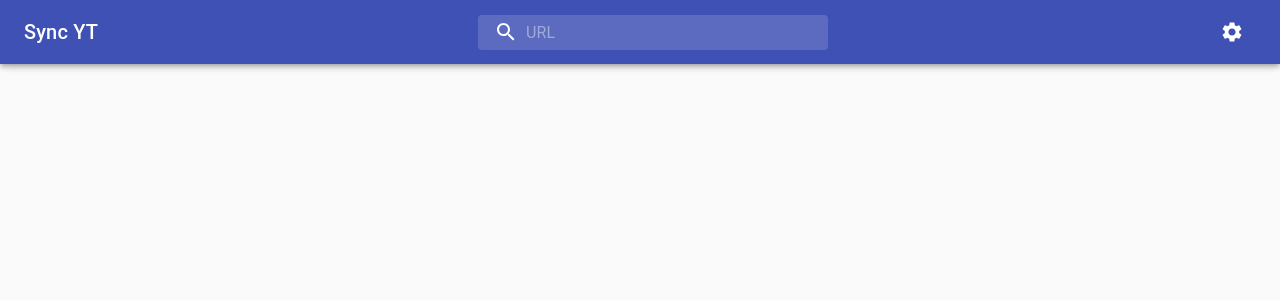
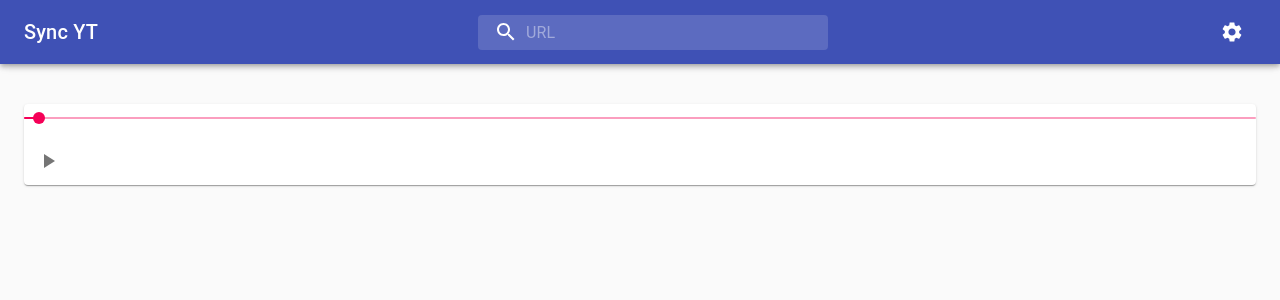
Before and after one commit to stventek/sync-yt-frontend, a React (Create React App) app: page /room/1 in a window 1280 px wide. Shown: the top 300 px of the page. Built offline with nearby package versions, Linux system fonts and the light colour scheme; the HTML template or start-up script is replaced by a standard one.

Commit message:
creating player and player controls component

```diff
--- a/src/components/navbar/navbar.tsx
+++ b/src/components/navbar/navbar.tsx
@@ -57,6 +57,7 @@ export default function NavBar() {
 
   return (
     <div>
+      <Toolbar/>
       <AppBar position="fixed">
         <Toolbar>
           <Typography className={classes.title} variant="h6" noWrap>
--- /dev/null
+++ b/src/components/player/player-controls.tsx
@@ -0,0 +1,48 @@
+import Paper from '@material-ui/core/Paper';
+import Slider from '@material-ui/core/Slider';
+import makeStyles from '@material-ui/core/styles/makeStyles';
+import msToTime from '../../utilities/ms-to-time';
+import Tooltip from '@material-ui/core/Tooltip';
+import IconButton from '@material-ui/core/IconButton';
+import PlayArrowIcon from '@material-ui/icons/PlayArrow';
+import PauseIcon from '@material-ui/icons/Pause';
+import {useState} from 'react';
+
+const useStyles = makeStyles((theme) => {
+    return {
+        controls: {
+            marginTop: theme.spacing(5)
+        }
+    }
+});
+
+
+function ValueLabelComponent(props: any) {
+    const { children, open, value } = props;
+
+    return (
+      <Tooltip open={open} enterTouchDelay={0} placement="top" title={value}>
+        {children}
+      </Tooltip>
+    );
+  }
+
+type controlsProps = {
+    start: number,
+    end: number
+}
+
+export default function PlayerControls(props: controlsProps){
+    const classes = useStyles();
+    const [state, setState] = useState({pause: true});
+    return (
+        <div>
+            <Paper className={classes.controls}>
+                <Slider style={{margin: 0}} defaultValue={props.start} color="secondary" ValueLabelComponent={ValueLabelComponent} min={0} max={1000 * 60 * 60} valueLabelDisplay="auto" valueLabelFormat={x => msToTime(x)}/>
+                <IconButton>
+                    {state.pause ? <PlayArrowIcon/> : <PauseIcon/>}
+                </IconButton>
+            </Paper>
+        </div>
+    )
+}
--- /dev/null
+++ b/src/components/player/player.tsx
@@ -0,0 +1,9 @@
+import PlayerControls from "./player-controls";
+
+export default function Player(){
+    return (
+        <div>
+            <PlayerControls start={1000 * 45} end={1000 * 60 * 60}/>
+        </div>
+    )
+}
--- /dev/null
+++ b/src/utilities/ms-to-time.ts
@@ -0,0 +1,10 @@
+export default function msToTime(s: number) {
+    var ms = s % 1000;
+    s = (s - ms) / 1000;
+    var secs = s % 60;
+    s = (s - secs) / 60;
+    var mins = s % 60;
+    var hrs = (s - mins) / 60;
+
+    return hrs + ':' + mins + ':' + secs;
+}
--- a/src/views/room/room.tsx
+++ b/src/views/room/room.tsx
@@ -1,10 +1,15 @@
 import NavBar from '../../components/navbar/navbar';
+import Player from '../../components/player/player';
+import Container from '@material-ui/core/Container';
 
 export default function Room(props : {room: string}){
 
     return (
         <div>
             <NavBar/>
+            <Container maxWidth="xl">
+                <Player/>
+            </Container>
         </div>
     )
 }
```
